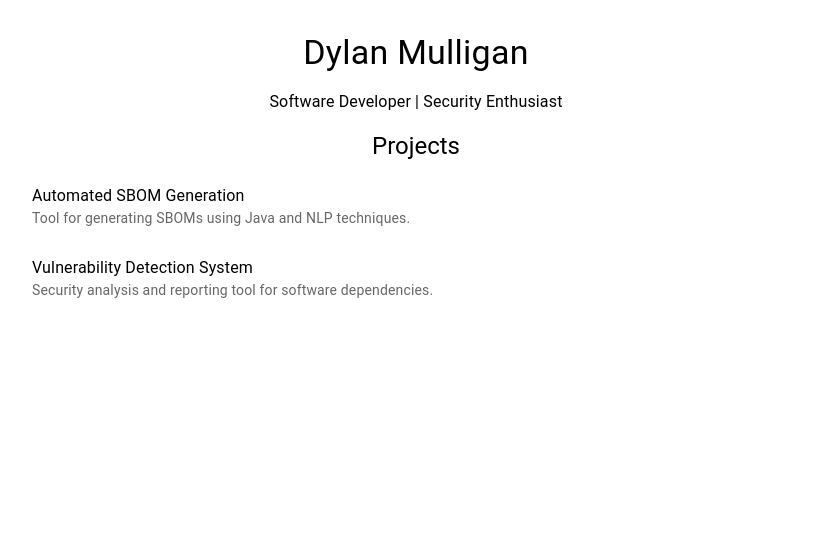
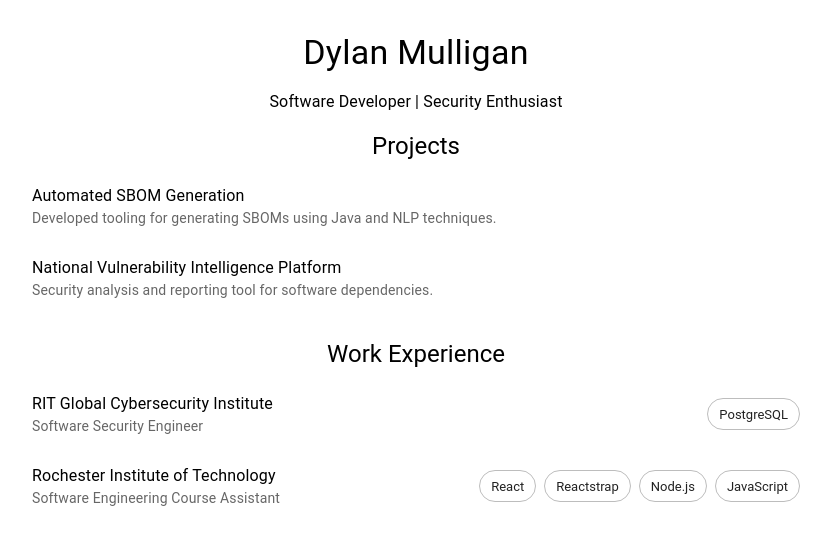
Before and after one commit to dylan-mulligan/personal-website, a React (Create React App) app: page / in a window 1280 px wide. Shown: the top 544 px of the page, without its empty margins (224-1055 px from the left). Built offline with nearby package versions, Linux system fonts and the light colour scheme; the HTML template or start-up script is replaced by a standard one.

Commit message:
Extracted ProjectList.tsx functionality and created WorkExperienceList.tsx

```diff
--- a/src/components/Portfolio.tsx
+++ b/src/components/Portfolio.tsx
@@ -1,39 +1,58 @@
-import React, {JSX, useState} from "react";
-import { Box, Typography, List, ListItem, ListItemText, Collapse } from "@mui/material";
+import React, { JSX } from "react";
+import { Box, Typography } from "@mui/material";
+import ProjectList from "./ProjectList";
+import WorkExperienceList from "./WorkExperienceList";
 
-/**
- * Represents a project with a name, description, and details.
- */
-interface Project {
-    name: string;
-    description: string;
-    details: string;
-}
-
-/**
- * Main portfolio component displaying user information and key sections.
- *
- * @returns {JSX.Element} The portfolio component
- */
 const Portfolio: React.FC = (): JSX.Element => {
-    const [expandedProject, setExpandedProject] = useState<number | null>(null);
-
-    const projects: Project[] = [
+    const projects = [
         {
             name: "Automated SBOM Generation",
-            description: "Tool for generating SBOMs using Java and NLP techniques.",
-            details: "This project leverages Java's polymorphism and NLP techniques to extract and parse software bill of materials from repositories, helping organizations track dependencies more effectively."
+            description: "Developed tooling for generating SBOMs using Java and NLP techniques.",
+            details:
+                `This project leverages Java's polymorphism and NLP techniques
+                to extract and parse software bill of materials from repositories,
+                helping organizations track dependencies more effectively.`
         },
         {
-            name: "Vulnerability Detection System",
+            name: "National Vulnerability Intelligence Platform",
             description: "Security analysis and reporting tool for software dependencies.",
-            details: "A system designed to scan dependencies for known vulnerabilities, integrating with security databases to provide actionable remediation steps."
+            details:
+                `Developed scalable microservices, built a public/private repo scraping
+                framework  for large-scale data ingestion, and implemented best practices
+                for  version control and CI/CD to streamline deployments and testing.`
         }
     ];
 
-    const handleToggle = (index: number) => {
-        setExpandedProject(expandedProject === index ? null : index);
-    };
+    const experiences = [
+        {
+            company: "RIT Global Cybersecurity Institute",
+            role: "Software Security Engineer",
+            details:
+                `Orchestrated cross-functional teams, coordinating developers, analysts,
+                and QA engineers for efficient workflows. Led a small development team
+                to meet sprint and Scrum objectives, while directing the SDLC with best
+                practices in system design, testing automation, and CI/CD for scalability
+                and reliability.`,
+            technologies: [
+                { name: "PostgreSQL", url: "https://www.postgresql.org" },
+            ]
+        },
+        {
+            company: "Rochester Institute of Technology",
+            role: "Software Engineering Course Assistant",
+            details:
+                `Assisted students with software engineering web engineering through one-on-one
+                support, office hours, and study sessions. Conducted code reviews and graded
+                assignments, providing feedback to improve code quality and maintain best
+                practices.`,
+            technologies: [
+                { name: "React", url: "https://reactjs.org/" },
+                { name: "Reactstrap", url: "https://reactstrap.github.io/?path=/story/home-installation--page" },
+                { name: "Node.js", url: "https://nodejs.org/" },
+                { name: "JavaScript", url: "https://developer.mozilla.org/en-US/docs/Web/JavaScript" }
+            ]
+        }
+    ];
 
     return (
         <Box
@@ -54,20 +73,11 @@ const Portfolio: React.FC = (): JSX.Element => {
             </Typography>
             <Box>
                 <Typography variant="h5" textAlign="center">Projects</Typography>
-                <List>
-                    {projects.map((project, index) => (
-                        <Box key={index}>
-                            <ListItem onClick={() => handleToggle(index)}>
-                                <ListItemText primary={project.name} secondary={project.description} />
-                            </ListItem>
-                            <Collapse in={expandedProject === index} timeout="auto" unmountOnExit>
-                                <Box sx={{ padding: 2, backgroundColor: "#f5f5f5", borderRadius: 2 }}>
-                                    <Typography variant="body2">{project.details}</Typography>
-                                </Box>
-                            </Collapse>
-                        </Box>
-                    ))}
-                </List>
+                <ProjectList projects={projects} />
+            </Box>
+            <Box>
+                <Typography variant="h5" textAlign="center">Work Experience</Typography>
+                <WorkExperienceList experiences={experiences} />
             </Box>
         </Box>
     );
--- /dev/null
+++ b/src/components/ProjectList.tsx
@@ -0,0 +1,42 @@
+import React, { JSX, useState } from "react";
+import { Box, List, ListItem, ListItemText, Collapse, Typography } from "@mui/material";
+
+interface Project {
+    name: string;
+    description: string;
+    details: string;
+}
+
+interface ProjectListProps {
+    projects: Project[];
+}
+
+const ProjectList: React.FC<ProjectListProps> = ({ projects }): JSX.Element => {
+    const [expandedProject, setExpandedProject] = useState<number | null>(null);
+
+    const handleToggle = (index: number) => {
+        setExpandedProject(expandedProject === index ? null : index);
+    };
+
+    return (
+        <List>
+            {projects.map((project, index) => (
+                <Box key={index}>
+                    <ListItem
+                        onClick={() => handleToggle(index)}
+                        sx={{ cursor: "pointer" }}
+                    >
+                        <ListItemText primary={project.name} secondary={project.description} />
+                    </ListItem>
+                    <Collapse in={expandedProject === index} timeout="auto" unmountOnExit>
+                        <Box sx={{ padding: 2, backgroundColor: "#f5f5f5", borderRadius: 2 }}>
+                            <Typography variant="body2">{project.details}</Typography>
+                        </Box>
+                    </Collapse>
+                </Box>
+            ))}
+        </List>
+    );
+};
+
+export default ProjectList;
--- /dev/null
+++ b/src/components/WorkExperienceList.tsx
@@ -0,0 +1,57 @@
+import React, { JSX, useState } from "react";
+import { Box, List, ListItem, ListItemText, Collapse, Typography, Chip } from "@mui/material";
+
+interface WorkExperience {
+    company: string;
+    role: string;
+    details: string;
+    technologies: { name: string; url: string }[];
+}
+
+interface WorkExperienceListProps {
+    experiences: WorkExperience[];
+}
+
+const WorkExperienceList: React.FC<WorkExperienceListProps> = ({ experiences }): JSX.Element => {
+    const [expandedExperience, setExpandedExperience] = useState<number | null>(null);
+
+    const handleToggle = (index: number) => {
+        setExpandedExperience(expandedExperience === index ? null : index);
+    };
+
+    return (
+        <List>
+            {experiences.map((experience, index) => (
+                <Box key={index}>
+                    <ListItem
+                        onClick={() => handleToggle(index)}
+                        sx={{ cursor: "pointer", display: "flex", justifyContent: "space-between" }}
+                    >
+                        <ListItemText primary={experience.company} secondary={experience.role} />
+                        <Box sx={{ display: "flex", gap: 1 }}>
+                            {experience.technologies.map((tech, techIndex) => (
+                                <Chip
+                                    key={techIndex}
+                                    label={tech.name}
+                                    component="a"
+                                    href={tech.url}
+                                    clickable
+                                    variant="outlined"
+                                    target="_blank"
+                                    rel="noopener noreferrer"
+                                />
+                            ))}
+                        </Box>
+                    </ListItem>
+                    <Collapse in={expandedExperience === index} timeout="auto" unmountOnExit>
+                        <Box sx={{ padding: 2, backgroundColor: "#f5f5f5", borderRadius: 2 }}>
+                            <Typography variant="body2">{experience.details}</Typography>
+                        </Box>
+                    </Collapse>
+                </Box>
+            ))}
+        </List>
+    );
+};
+
+export default WorkExperienceList;
```
